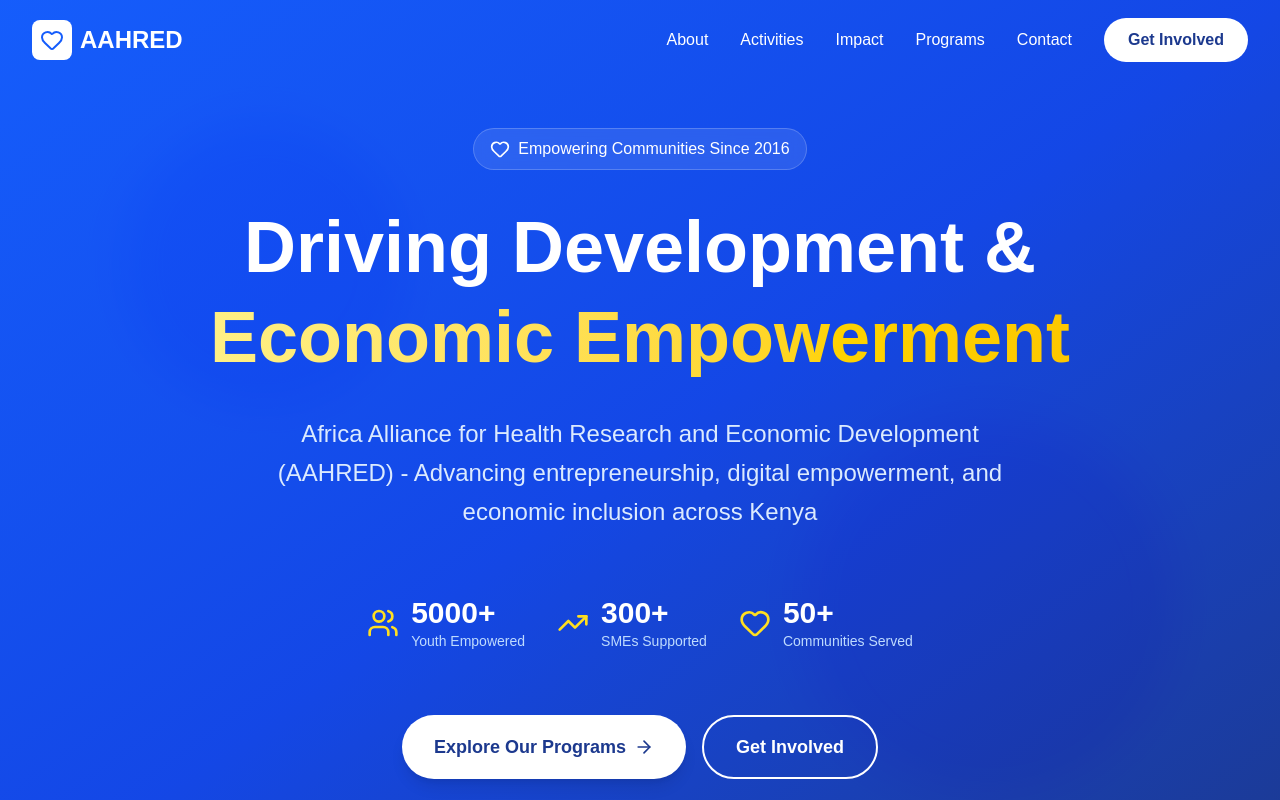
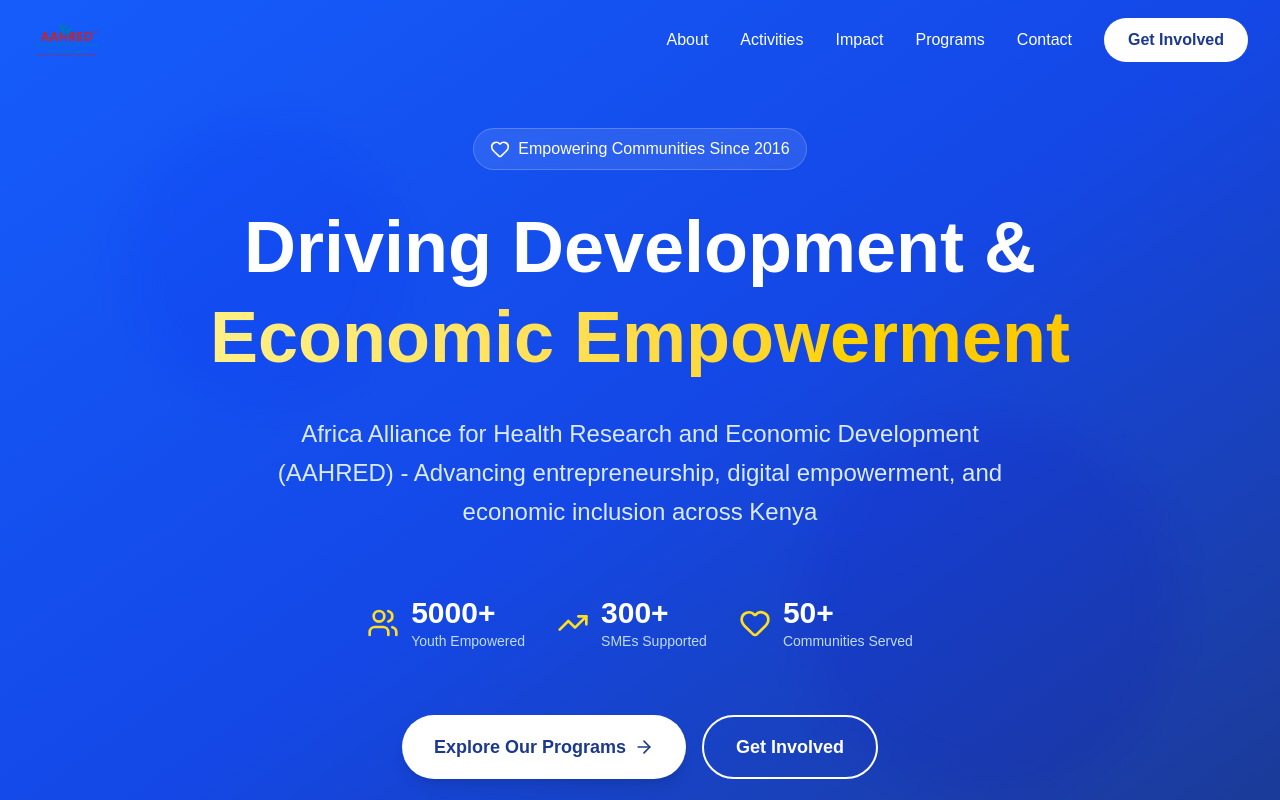
Before and after one commit to kev065/aahred-org, a Next.js app in the folder client/: page / in a window 1280 px wide. Shown: the top 800 px of the page. Built offline with nearby package versions, Linux system fonts and the light colour scheme.

Commit message:
Update logo

```diff
--- a/client/components/Navbar.tsx
+++ b/client/components/Navbar.tsx
@@ -2,8 +2,9 @@
 
 import { useState, useEffect } from "react";
 import { usePathname } from "next/navigation";
-import { Menu, X, Heart } from "lucide-react";
+import { Menu, X } from "lucide-react";
 import { motion, AnimatePresence } from "framer-motion";
+import Image from "next/image";
 
 export default function Navbar() {
   const [isScrolled, setIsScrolled] = useState(false);
@@ -41,19 +42,15 @@
       <div className="max-w-7xl mx-auto px-4 sm:px-6 lg:px-8">
         <div className="flex items-center justify-between h-20">
           {/* Logo */}
-          <a href="/" className="flex items-center gap-2 group">
-            <div className={`w-10 h-10 rounded-lg flex items-center justify-center transition-colors ${
-              isScrolled || isStandalonePage ? "bg-blue-600" : "bg-white"
-            }`}>
-              <Heart className={`w-6 h-6 transition-colors ${
-                isScrolled || isStandalonePage ? "text-white" : "text-blue-600"
-              }`} />
-            </div>
-            <span className={`text-2xl font-bold transition-colors ${
-              isScrolled || isStandalonePage ? "text-gray-900" : "text-white"
-            }`}>
-              AAHRED
-            </span>
+          <a href="/" className="flex items-center gap-3 group">
+            <Image
+              src="/aahred_logo.png"
+              alt="AAHRED"
+              width={140}
+              height={36}
+              className="h-8 w-auto transition-all"
+              priority
+            />
           </a>
 
           {/* Desktop Navigation */}
```
Also changed, not shown: client/public/aahred_logo.png (added).
